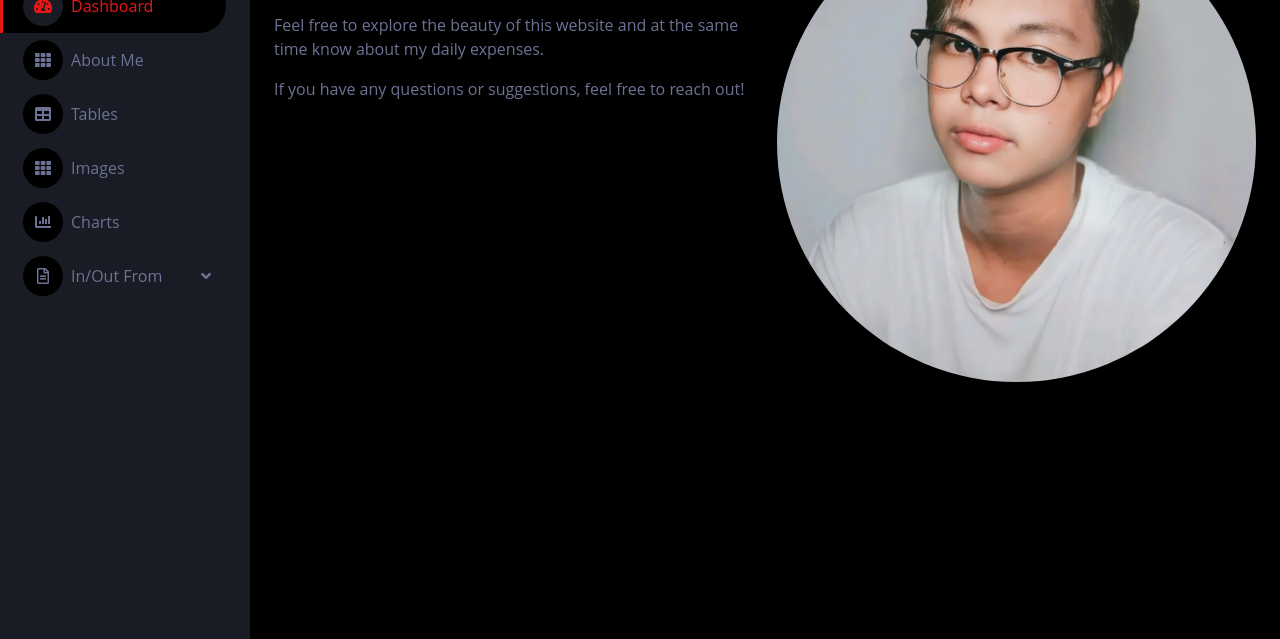
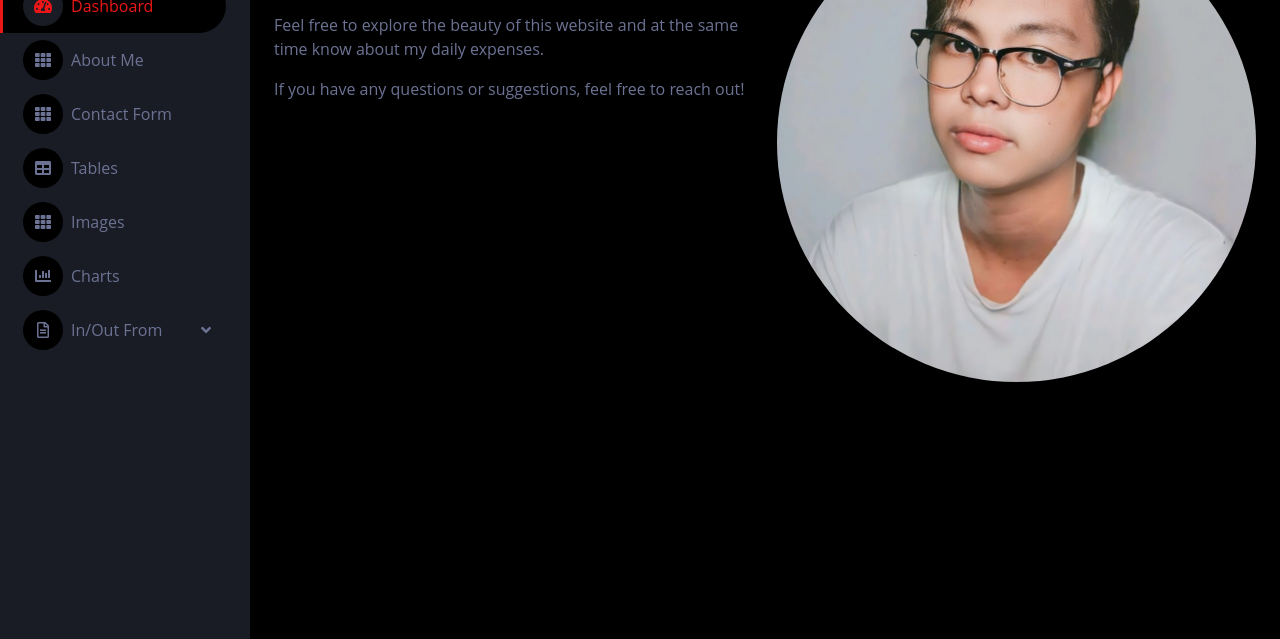
Before and after one commit to junnelmacabuhay/macabuhay, a plain HTML site: page about me.html in a window 1280 px wide. Shown: the part 161-800 px from the top of the page. Drawn offline with nearby package versions, Linux system fonts and the light colour scheme.

Commit message:
Update about me.html

```diff
--- a/about me.html
+++ b/about me.html
@@ -47,6 +47,7 @@
                 <div class="navbar-nav w-100">
                     <a href="index.html" class="nav-item nav-link active"><i class="fa fa-tachometer-alt me-2"></i>Dashboard</a>
                     <a href="about me.html" class="nav-item nav-link"><i class="fa fa-th me-2"></i>About Me</a>
+                    <a href="contact.html" class="nav-item nav-link"><i class="fa fa-th me-2"></i>Contact Form</a>
                     <a href="table.html" class="nav-item nav-link"><i class="fa fa-table me-2"></i>Tables</a>
                     <a href="image.html" class="nav-item nav-link"><i class="fa fa-th me-2"></i>Images</a>
                     <a href="chart.html" class="nav-item nav-link"><i class="fa fa-chart-bar me-2"></i>Charts</a>
```
